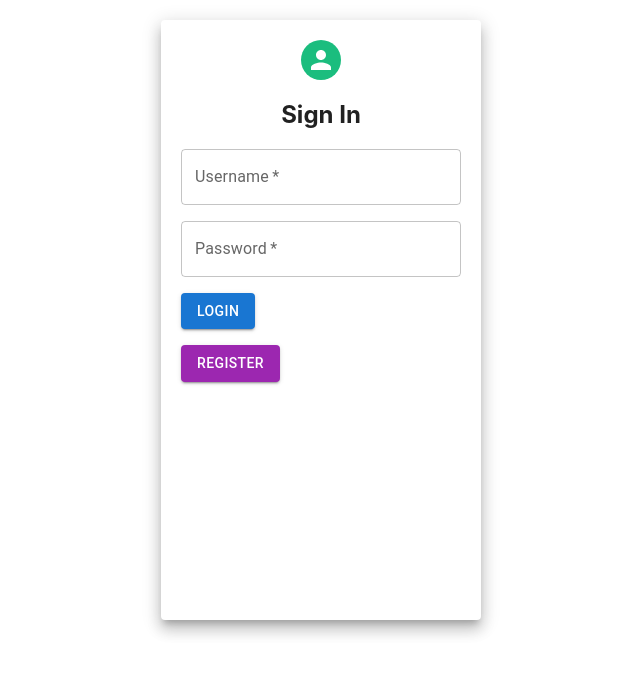
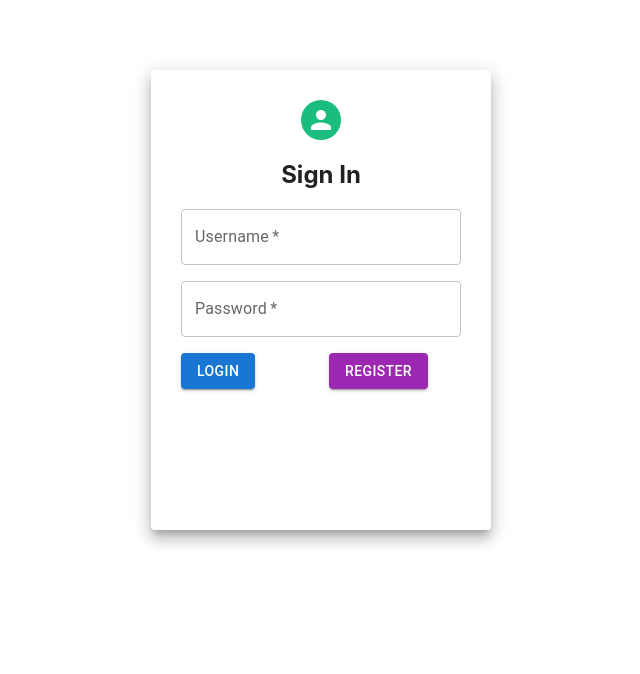
Before and after one commit to abdelmounim-dev/yassir2.0_frontend, a React (Create React App) app: page / in a window 1280 px wide. Shown: the top 674 px of the page, without its empty margins (319-959 px from the left). Built offline with nearby package versions, Linux system fonts and the light colour scheme.

Commit message:
small changes to login.js

```diff
--- a/src/components/login.js
+++ b/src/components/login.js
@@ -5,7 +5,7 @@ import { Link } from 'react-router-dom';
 
 const Login=()=>{
 
-    const paperStyle={padding :20,height:'70vh',width:280, margin:"20px auto"}
+    const paperStyle={padding :30,height:'50vh',width:280, margin:"70px auto"}
     const avatarStyle={backgroundColor:'#1bbd7e'}
     const btnstyle={margin:'8px 0'}
     return(
@@ -23,18 +23,19 @@ const Login=()=>{
                     <Grid item>
                         <TextField label='Password' placeholder='Enter password' type='password' fullWidth required/>
                     </Grid>
-
-
-                    <Grid item>
+                    <Grid item container spacing={2}>
+                        <Grid item xs={6}>
                             <Button variant="contained" color="primary" type="submit">
                                 Login
                             </Button>
                         </Grid>
-                    <Grid item>
+                        <Grid item xs={6}>
                             <Button variant="contained" color="secondary" component={Link} to="/register">
                                 Register
                             </Button>
                         </Grid>
+                    </Grid>
+
                 </Grid>
             </Paper>
         </Grid>
```
Lines whose indentation alone changed are shown as unchanged.
